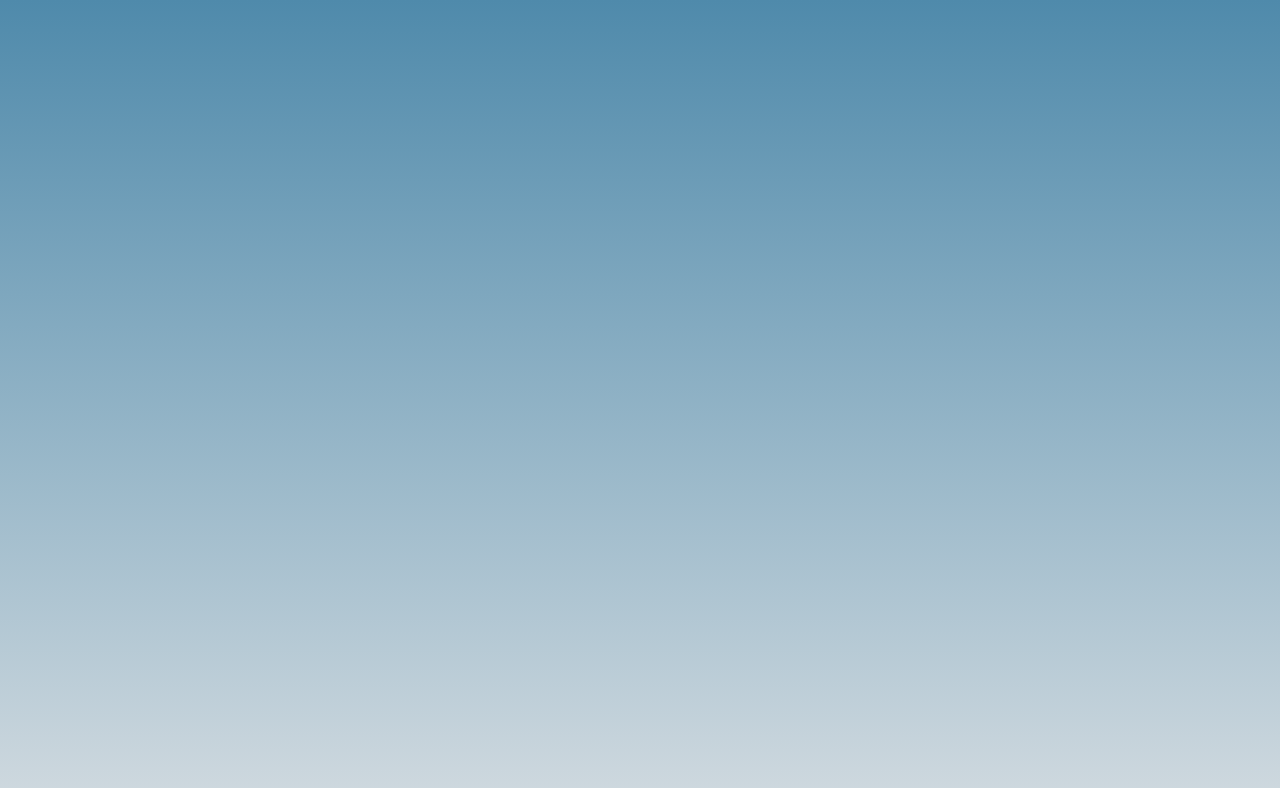
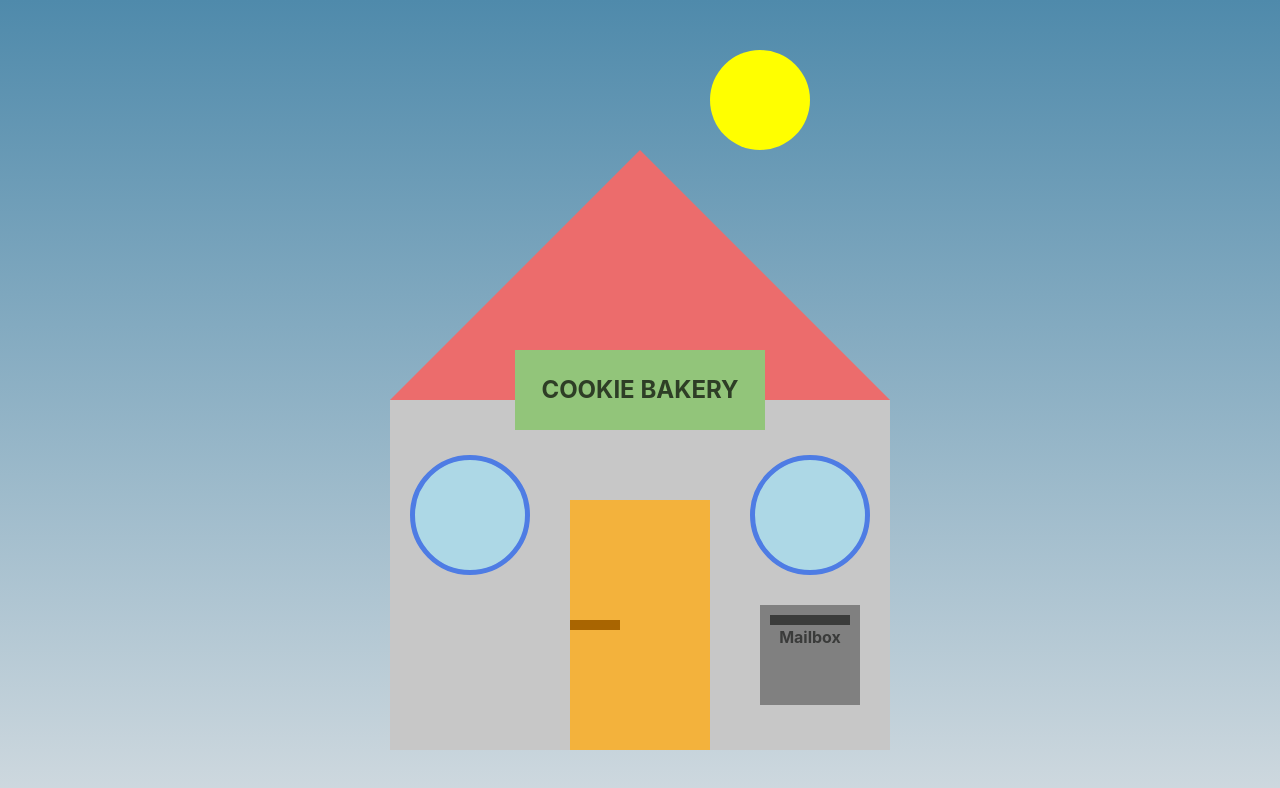
Before and after one commit to AudreyKj/digital-bakery, a React (Create React App) app in the folder client/: page / in a window 1280 px wide. Shown: the top 788 px of the page. Built offline with nearby package versions, Linux system fonts and the light colour scheme.

Commit message:
built house with styling

```diff
--- a/client/public/index.html
+++ b/client/public/index.html
@@ -9,7 +9,7 @@
       name="description"
       content="Web site created using create-react-app"
     />
-    <link rel="apple-touch-icon" href="%PUBLIC_URL%/logo192.png" />
+
     <!--
       manifest.json provides metadata used when your web app is installed on a
       user's mobile device or desktop. See https://developers.google.com/web/fundamentals/web-app-manifest/
@@ -24,7 +24,7 @@
       work correctly both with client-side routing and a non-root public URL.
       Learn how to configure a non-root public URL by running `npm run build`.
     -->
-    <title>React App</title>
+    <title>DIGITAL BAKERY</title>
   </head>
   <body>
     <noscript>You need to enable JavaScript to run this app.</noscript>
--- a/client/src/App.js
+++ b/client/src/App.js
@@ -3,12 +3,11 @@ import "bootstrap/dist/css/bootstrap.min.css";
 import { Container, Row, Col } from "react-bootstrap";
 import Bakery from "./Bakery.js";
 import "./App.scss";
-import axios from "axios";
 
 function App() {
   return (
-    <div>
-      <div></div>
+    <div className="App d-flex align-items-center justify-content-center">
+      <Bakery> </Bakery>
     </div>
   );
 }
--- a/client/src/App.scss
+++ b/client/src/App.scss
@@ -1,6 +1,145 @@
+$yellow: #ffff00;
+$red: #ec6c6c;
+$lightgrey: #c7c7c7;
+$darkgrey: #808080;
+$grey-black: #3a3b3a;
+$lightblue: #add8e6;
+$blue: #4e7ce4;
+$orange: #f3b23c;
+$brown: #a96501;
+$green: #92c57a;
+$darkgreen: #2e3e26;
+
+@mixin triangle($num) {
+  width: 0;
+  height: 0;
+  border-left: $num solid transparent;
+  border-right: $num solid transparent;
+  border-bottom: $num solid $red;
+}
+
+@mixin writing($color) {
+  color: $color;
+  font-weight: bold;
+}
+
 body,
 div#root {
   background: linear-gradient(0deg, #cfd9df 0, #4f8aab);
   background-repeat: no-repeat;
   min-height: 100vh;
 }
+
+.night {
+  background: linear-gradient(0deg, #1e323e 30%, #004771);
+}
+
+div.App {
+  width: 100%;
+  min-height: 100vh;
+}
+
+div.sun {
+  width: 100px;
+  height: 100px;
+  border-radius: 50%;
+  background-color: $yellow;
+  position: relative;
+
+  right: -120px;
+}
+
+@media (max-width: 400px) {
+  div.sun {
+    right: -90px;
+  }
+}
+
+div.roof {
+  width: 0;
+  height: 0;
+  @include triangle(250px);
+}
+
+div.body {
+  width: 500px;
+  height: 350px;
+
+  background-color: $lightgrey;
+}
+
+div.windows {
+  width: 100%;
+}
+
+.window {
+  width: 120px;
+  height: 120px;
+  border-radius: 50%;
+  background-color: $lightblue;
+  border: 5px solid $blue;
+  margin-top: 25px;
+}
+
+.window1 {
+  margin-left: 20px;
+}
+
+.window2 {
+  margin-right: 20px;
+}
+
+.cookie2 {
+  margin-right: 20px;
+}
+
+div.door {
+  background-color: $orange;
+  width: 140px;
+  height: 250px;
+  position: absolute;
+  margin-top: 100px;
+  cursor: pointer;
+}
+
+div.door-handle {
+  background-color: $brown;
+  width: 50px;
+  height: 10px;
+}
+
+div.mailbox {
+  width: 100px;
+  height: 100px;
+
+  background-color: $darkgrey;
+  position: relative;
+  top: 30px;
+  left: 170px;
+}
+
+span.mailbox-title {
+  @include writing($grey-black);
+}
+
+div.mailbox-opening {
+  background-color: $grey-black;
+  width: 80%;
+  height: 10px;
+  left: 160px;
+  margin-top: 10px;
+}
+
+div.sign {
+  background-color: $green;
+  width: 250px;
+  height: 80px;
+  z-index: 1;
+  margin-top: -50px;
+}
+
+span.sign-writing {
+  font-size: 1.5rem;
+
+  @include writing($darkgreen);
+}
--- a/client/src/Bakery.js
+++ b/client/src/Bakery.js
@@ -3,9 +3,30 @@ import { Container, Row, Col } from "react-bootstrap";
 
 function Bakery() {
   return (
-    <div>
-      <div> </div>
-    </div>
+    <Container fluid>
+      <Row className="bakery-drawing d-flex flex-column align-items-center">
+        <div className="sun"> </div>
+        <div className="roof"></div>
+
+        <div className="body d-flex flex-column align-items-center">
+          <div className="sign d-flex justify-content-center align-items-center">
+            <span className="sign-writing"> COOKIE BAKERY </span>
+          </div>
+          <div className="windows d-flex justify-content-between">
+            <div className="window window1"></div>
+            <div className="window window2"></div>
+          </div>
+          <div className="door d-flex align-items-center">
+            <div className="door-handle"></div>
+          </div>
+
+          <div className="mailbox d-flex flex-column align-items-center">
+            <div className="mailbox-opening"> </div>
+            <span className="mailbox-title"> Mailbox </span>
+          </div>
+        </div>
+      </Row>
+    </Container>
   );
 }
 
```
Also changed, not shown: 1 other file (tests, documents, lock files or other folders).
